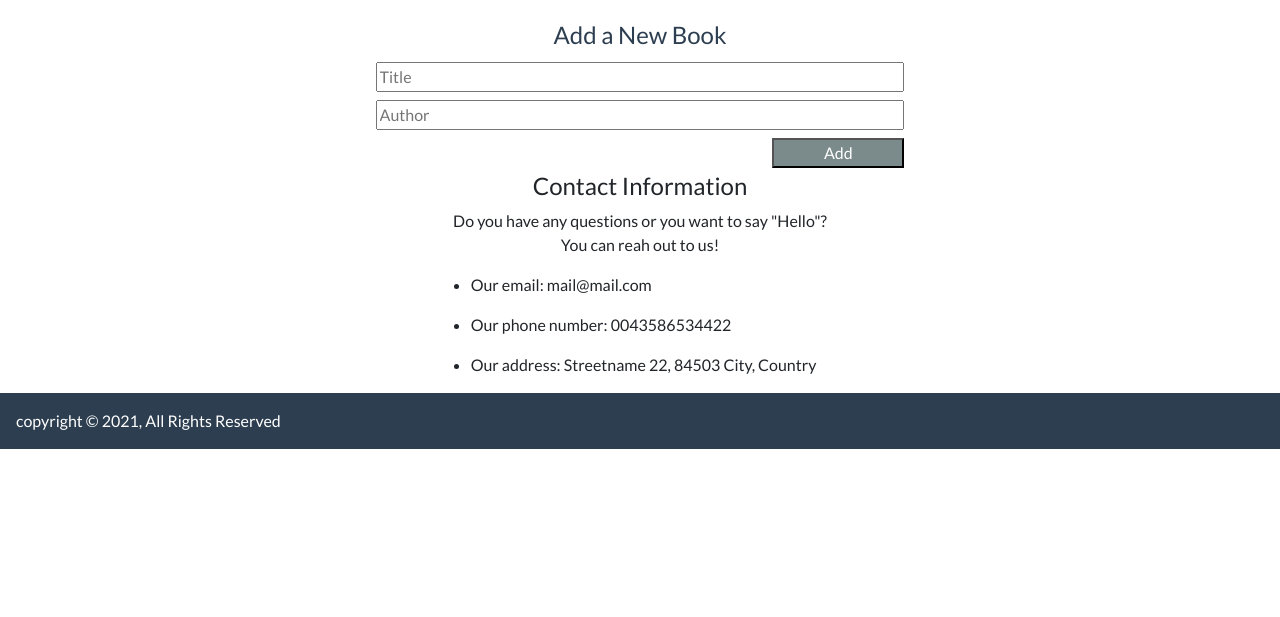
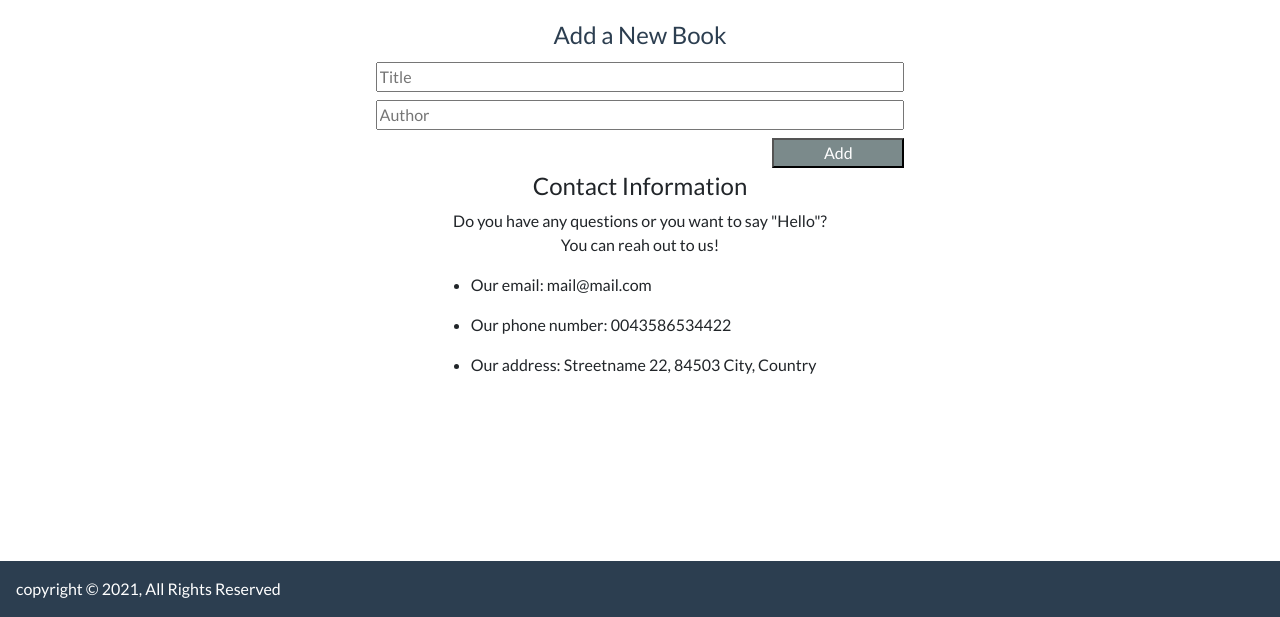
Before and after one commit to memelopez/books-awesome, a website: page index.html in a window 1280 px wide. Shown: the part 183-800 px from the top of the page. Drawn offline with nearby package versions, Linux system fonts and the light colour scheme; a script that the page names is missing.

Commit message:
style footer

```diff
--- a/index.html
+++ b/index.html
@@ -66,7 +66,7 @@
     </div>
 
   </div>
-  <footer class="myNav navbar-dark bg-primary p-2 ">
+  <footer class="myfoot bg-primary p-2 ">
       <p class="m-2">copyright &copy; 2021, All Rights Reserved</p>
   </footer>
 </body>
--- a/styles.css
+++ b/styles.css
@@ -1,5 +1,9 @@
 body {
   background-color: seashell;
+  min-height: 100vh;
+  margin: 0;
+  display: flex;
+  flex-direction: column;
 }
 
 .rmv {
@@ -14,10 +18,15 @@ ul#book-list li:nth-child(odd) {
   text-decoration: none;
 }
 
-.myNav {
+.myNav,
+.myfoot {
   color: white;
 }
 
 #luxonDate {
   color: #13967d;
 }
+
+.myfoot {
+  margin-top: auto;
+}
```
